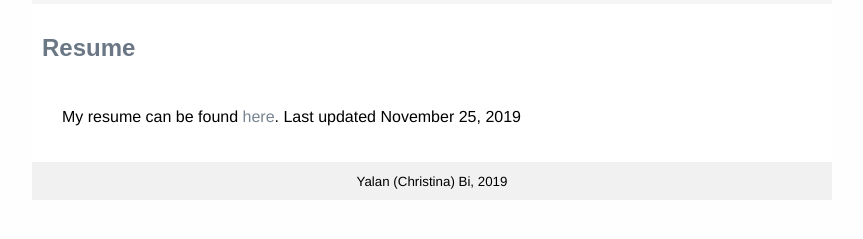
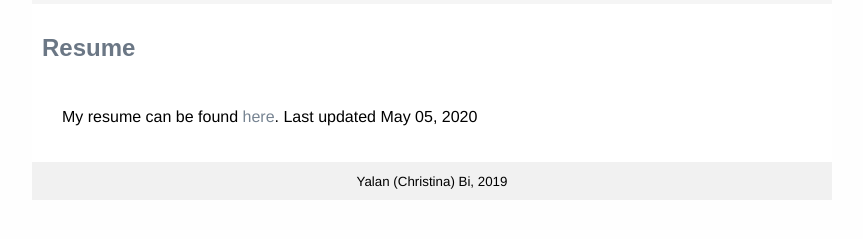
Before and after one commit to Christinabi/Christinabi.github.io, a Jekyll site: the page resume.html, which Jekyll copies as it is, in a window 1280 px wide. Shown: the part 180-419 px from the top of the page, without its empty margins (208-1071 px from the left). Built offline with Jekyll 4.4.1, drawn with Linux system fonts in a browser that asks for light colours; nearby versions of some CDN libraries.

Commit message:
Update resume.html

```diff
--- a/resume.html
+++ b/resume.html
@@ -28,7 +28,7 @@
     <div class="container">
       <h2 class="heading">Resume</h2>
       <div class="content">
-        <p>My resume can be found <a href="Resume_Yalan.pdf">here</a>. Last updated November 25, 2019 </p>
+        <p>My resume can be found <a href="Resume_Yalan.pdf">here</a>. Last updated May 05, 2020 </p>
         <p> </p>
      </div>
     </div>
```
